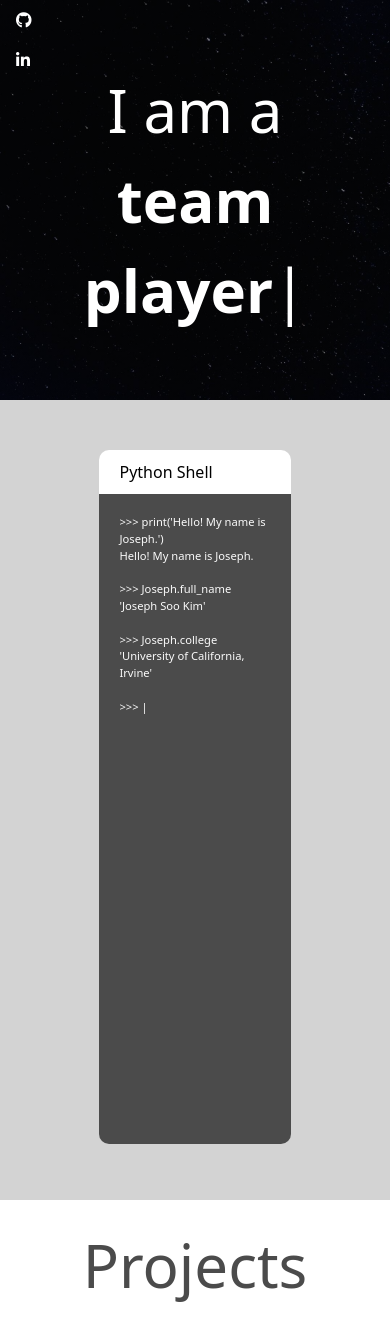
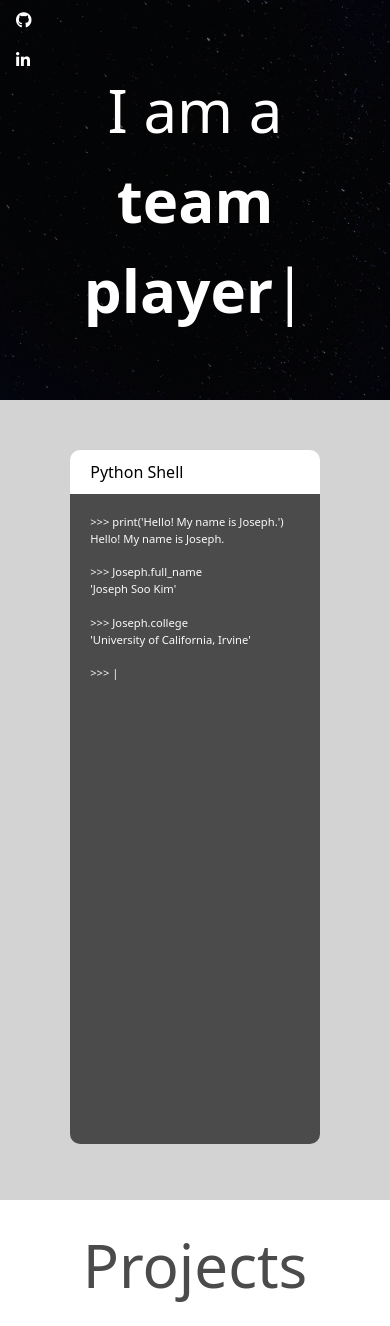
Before and after one commit to josephsookim/v1, a Flask app: page / in a window 390 px wide. Shown: the top 1326 px of the page. Run offline with Flask 2, Linux system fonts and the light colour scheme.

Commit message:
adjust width for mobile devices

```diff
--- a/static/css/styles.css
+++ b/static/css/styles.css
@@ -104,8 +104,17 @@ html {
 }
 
 @media only screen and (max-width: 1000px) {
+  #code {
+    width: 80%;
+  }
+
+  #console-title-bar {
+    width: 80%;
+  }
+
   #console {
     font-size: 70%;
+    width: 80%;
   }
 
   .project {
```
